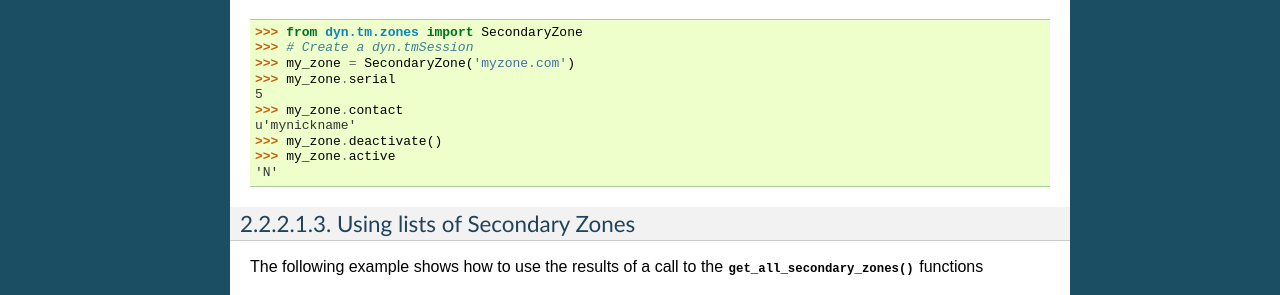
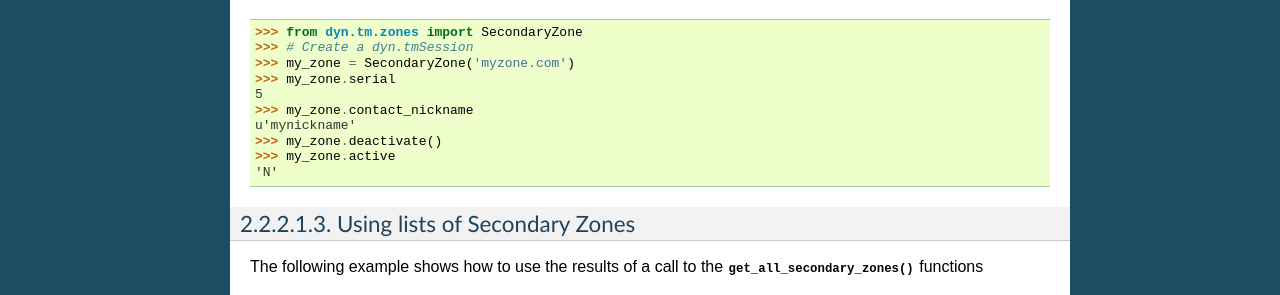
Before and after one commit to dyninc/dyn-python, a Sphinx documentation site: the page built from docs/tm/zones/secondary.rst, in a window 1280 px wide. Shown: the part 661-956 px from the top of the page. Built offline with Sphinx 7.4.7, drawn with Linux system fonts in a browser that asks for light colours.

Commit message:
Update secondary.rst
Making consistent with actual code.

```diff
--- a/docs/tm/zones/secondary.rst
+++ b/docs/tm/zones/secondary.rst
@@ -39,7 +39,7 @@ the dyn.tm System.
     >>> my_zone = SecondaryZone('myzone.com')
     >>> my_zone.serial
     5
-    >>> my_zone.contact
+    >>> my_zone.contact_nickname
     u'mynickname'
     >>> my_zone.deactivate()
     >>> my_zone.active
```
